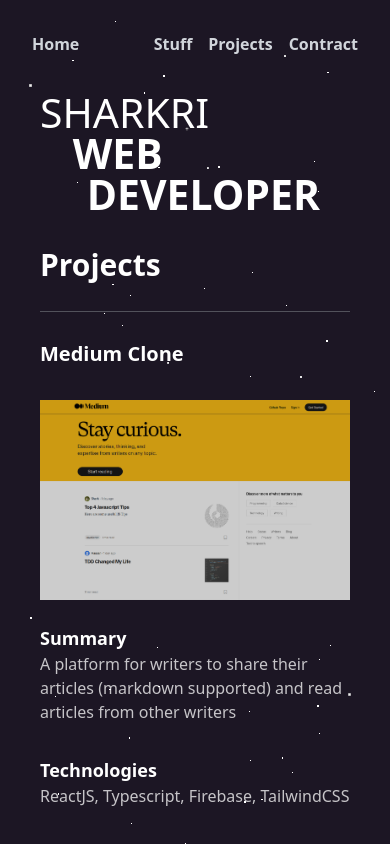
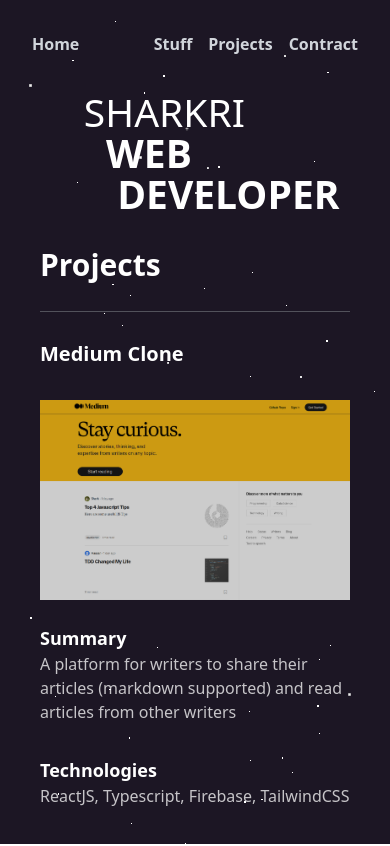
Before and after one commit to Sharkri/portfolio, a React (Vite) app: page / in a window 390 px wide. Shown: the top 846 px of the page. Built offline with nearby package versions, Linux system fonts and the light colour scheme.

Commit message:
Make text more responsive

```diff
--- a/src/components/Hero.tsx
+++ b/src/components/Hero.tsx
@@ -1,10 +1,10 @@
 function Hero() {
   return (
-    <div className="uppercase text-white xlg:text-[min(8vw,92px)] text-[10.5vw] my-auto h-full sm:mx-auto mr-auto">
-      <h1 className="leading-none">Sharkri</h1>
-      <h1 className="font-bold translate-x-[14%] leading-none">
+    <div className="uppercase text-white xlg:text-[min(8vw,92px)] text-[10vw] mx-auto">
+      <h1 className="leading-[1.05]">Sharkri</h1>
+      <h1 className="font-bold md:translate-x-[14%] translate-x-[10%] leading-[1.05]">
         <p>web</p>
-        <p className="translate-x-[6%]">developer</p>
+        <p className="md:translate-x-[6%] translate-x-[5%]">developer</p>
       </h1>
     </div>
   );
```
